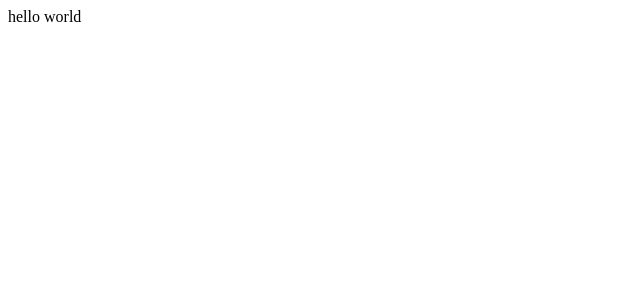
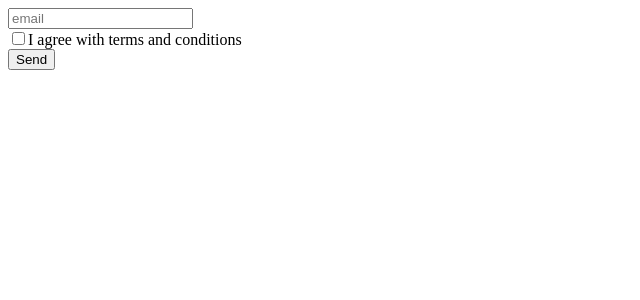
Before and after one commit to abratsiuk/01.react, a React (Create React App) app: page / in a window 1280 px wide. Shown: the top 300 px of the page, without its empty margins (0-640 px from the left). Built offline with nearby package versions, Linux system fonts and the light colour scheme.

Commit message:
s33 current

```diff
--- a/src/App.jsx
+++ b/src/App.jsx
@@ -1,12 +1,57 @@
 import React from "react";
 
-function App() {
+// don't change the Component name "App"
+export default class App extends React.Component {
+  constructor() {
+    super();
+    this.state = {
+      email: "",
+      isAgreeWithTerms: false,
+    };
+  }
 
-  return (
-    <div>
-      hello world
-    </div>
-  );
+  handleChange = (e) => {
+    this.setState({ [e.target.name]: e.target.value });
+  };
+  validateEmail = ()=>{
+    if (!/^\w+([\.-]?\w+)*@\w+([\.-]?\w+)*(\.\w{2,3})+$/.test(this.state.email))
+        {alert("You have entered an invalid email address!")}
+  };
+  handleCheckedChange = (e) => {
+    this.setState({ [e.target.name]: e.target.checked });
+  };
+  handleSend = ()=>{
+    if(this.state.isAgreeWithTerms){
+        alert("You have to agree with terms!");
+        return;
+    }
+  }
+
+  render() {
+    const { email, isAgreeWithTerms } = this.state;
+
+    return (
+      <div>
+        <input
+          type="email"
+          name="email"
+          placeholder="email"
+          value={email}
+          onChange={this.handleChange}
+          onBlur={this.validateEmail}
+        />
+        <br />
+        <label>
+          <input
+            type="checkbox"
+            name="isAgreeWithTerms"
+            checked={isAgreeWithTerms}
+            onChange={this.handleCheckedChange}
+          />I agree with terms and conditions
+        </label>
+        <br />
+        <button onClick = {this.handleSend}>Send</button>
+      </div>
+    );
+  }
 }
-
-export default App;
```
